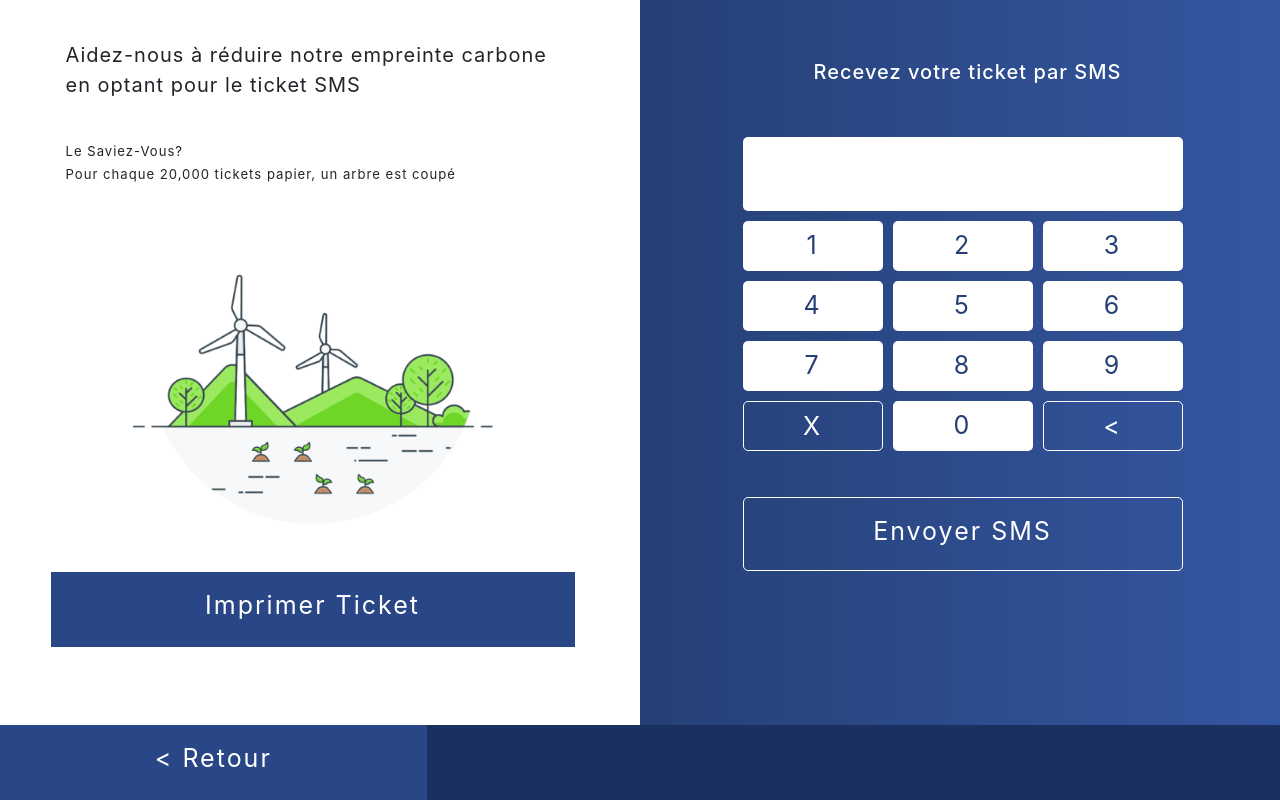
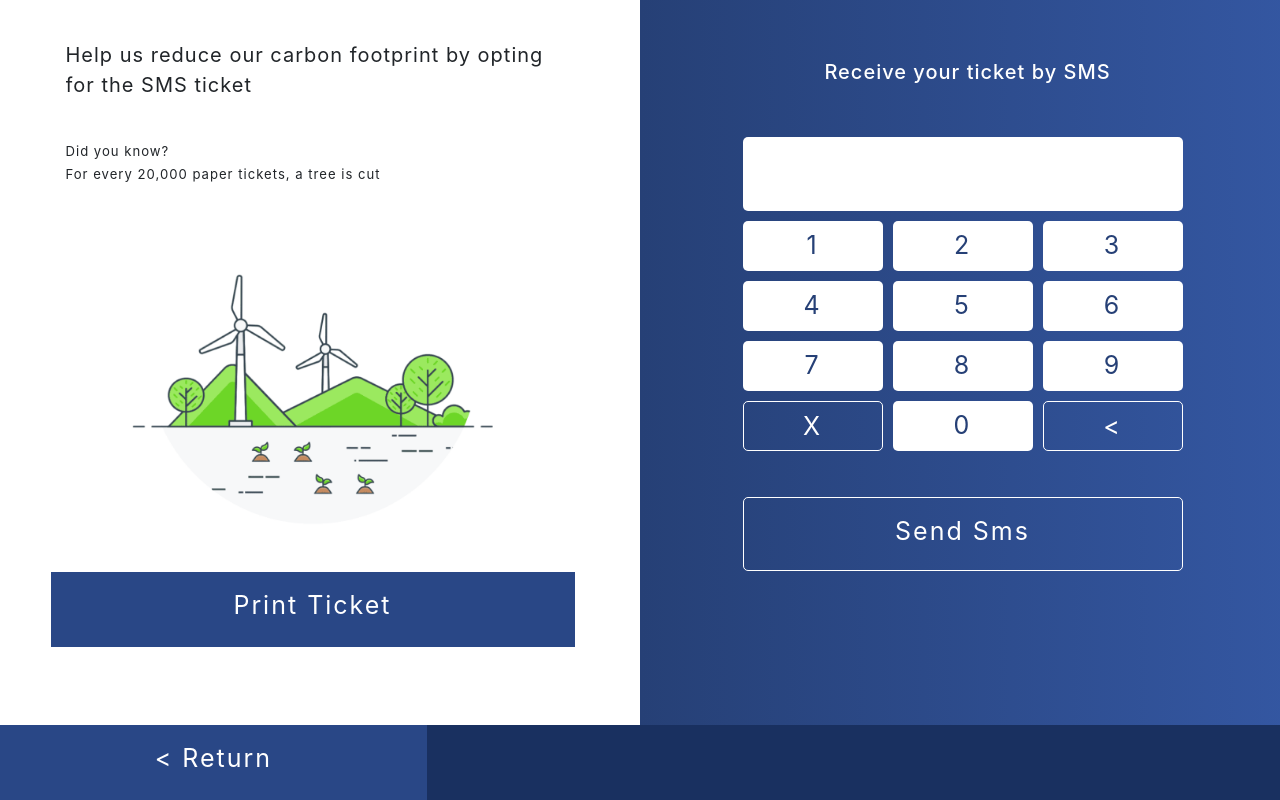
Before and after one commit to walidsamoud/Kiosk, a Vue app: page /ticket in a window 1280 px wide. Built offline with nearby package versions, Linux system fonts and the light colour scheme; no server answers.

Commit message:
changes in language

```diff
--- a/package.json
+++ b/package.json
@@ -18,6 +18,7 @@
     "@vue/composition-api": "*",
     "bootstrap": "^4.6.0",
     "bootstrap-vue": "^2.21.2",
+    "cache-loader": "^4.1.0",
     "core-js": "^3.6.5",
     "css-loader": "^5.2.4",
     "jquery": "^3.6.0",
@@ -39,11 +40,13 @@
     "@vue/cli-plugin-eslint": "~4.5.0",
     "@vue/cli-service": "^4.1.1",
     "babel-eslint": "^10.1.0",
+    "chokidar": "^2.1.8",
     "eslint": "^6.7.2",
     "eslint-plugin-vue": "^6.2.2",
     "postcss": "^8.2.12",
     "postcss-loader": "^5.2.0",
-    "vue-template-compiler": "^2.6.11"
+    "vue-template-compiler": "^2.6.11",
+    "webpack": "^4.0.0"
   },
   "eslintConfig": {
     "root": true,
--- a/src/components/Dial/Dial.vue
+++ b/src/components/Dial/Dial.vue
@@ -51,7 +51,7 @@
             </div>
              <div class="row envoyer_sms">
                 <div class="col">
-                    <DialButton name="Envoyer SMS" theme="outline" size="medium" hover="true" @click="$emit('submit')"></DialButton>
+                    <DialButton :name="$t('Ticket.SendSms')" theme="outline" size="medium" hover="true" @click="$emit('submit')"></DialButton>
                 </div>
             </div>
 
--- a/src/locales/ar.json
+++ b/src/locales/ar.json
@@ -23,6 +23,20 @@
 		"ResetPasswordCode": "رمز إعادة التعيين",
 		"ResetPasswordSubmitButton": "إعادة تعيين كلمة السر",
 		"ResetPasswordTitle": "إعادة تعيين كلمة السر"
+	},
+	"Services":
+	{
+		"Message":"الرجاء تحديد خدمة واحدة أو أكثر",
+		"Next":" التالي >"
+	},
+	"Ticket":{
+		"Message1":"ساعدنا في تقليل بصمتنا الكربونية عن طريق اختيار تذكرة SMS",
+		"Message2":"هل كنت تعلم؟",
+		"Message3":"يتم قطع شجرة مقابل كل 20000 تذكرة ورقية",
+		"PrintTicket" :"طباعة التذكرة",
+		"Return":"< العودة",
+		"Receive":"تلقي تذكرتك عن طريق الرسائل القصيرة SMS",
+		"SendSms":"أرسل رسالة Sms"
 	},
 	"Billing": {
 		"AddBillingMethod": {
--- a/src/locales/en.json
+++ b/src/locales/en.json
@@ -27,10 +27,18 @@
 		"ResetPasswordSubmitButton": "Reset Password",
 		"ResetPasswordTitle": "Reset Password"
 	},
-	"Services":
-	{
+	"Services":{
 		"Message":"Please select one or more services",
 		"Next":"Next >"
+	},
+	"Ticket":{
+		"Message1":"Help us reduce our carbon footprint by opting for the SMS ticket",
+		"Message2":"Did you know?",
+		"Message3":"For every 20,000 paper tickets, a tree is cut",
+		"PrintTicket" :"Print Ticket",
+		"Return":"< Return",
+		"Receive":"Receive your ticket by SMS",
+		"SendSms":"Send Sms"
 	},
 	"Billing": {
 		"AddBillingMethod": {
--- a/src/locales/fr.json
+++ b/src/locales/fr.json
@@ -31,6 +31,17 @@
 	{
 		"Message":"Veuillez sélectionner un ou plusieurs services",
 		"Next":"Suivant >"
+	},
+	"Ticket":{
+		"Message1":"Aidez-nous à réduire notre empreinte carbone en optant pour le ticket SMS",
+		"Message2":"Le Saviez-Vous?",
+		"Message3":"Pour chaque 20,000 tickets papier, un arbre est coupé",
+		"PrintTicket" :"Imprimer Ticket",
+		"Return":"< Retour",
+		"Receive":"Recevez votre ticket par SMS",
+		"SendSms":"Envoyer Sms"
+
+
 	},
 	"Billing": {
 		"AddBillingMethod": {
--- a/src/views/kiosk/Ticket.vue
+++ b/src/views/kiosk/Ticket.vue
@@ -3,10 +3,10 @@
         <div class="row ticketDiv">
           <div class="col leftSide">
             <div class="container">
-              <p>Aidez-nous à réduire notre empreinte carbone en optant pour le ticket SMS</p>
+              <p>{{$t('Ticket.Message1')}}</p>
               <div class="small">
-                <small> Le Saviez-Vous? </small><br>
-                <small> Pour chaque 20,000 tickets papier, un arbre est coupé</small>
+                <small>{{$t('Ticket.Message2')}}</small><br>
+                <small> {{$t('Ticket.Message3')}}</small>
               </div>
 
               <div class="imageDiv">
@@ -15,7 +15,7 @@
 
               <div class="row print_ticket">
                 <div class="col">
-                  <LbrxButton name="Imprimer Ticket" size="medium" theme="light" hover="true" href="services"></LbrxButton>
+                  <LbrxButton :name="$t('Ticket.PrintTicket')" size="medium" theme="light" hover="true" href="services"></LbrxButton>
                 </div>
               </div>
 
@@ -23,7 +23,7 @@
           </div>
           <div class="col rightSide">
             <div class="container">
-              <h5 class="right_header">Recevez votre ticket par SMS</h5>
+              <h5 class="right_header">{{$t('Ticket.Receive')}}</h5>
             </div>
 
             <div class="dialDiv">
@@ -33,7 +33,7 @@
         </div>
         <div class="row bottom-btns">
             <div class="col">
-                <LbrxButton name="< Retour" size="medium" theme="light" hover="true" href="services"></LbrxButton>
+                <LbrxButton :name="$t('Ticket.Return')" size="medium" theme="light" hover="true" href="services"></LbrxButton>
             </div>
             <div class="col">
                 <LbrxButton name="" size="medium" theme="dark" hover="false" href="#"></LbrxButton>
```
Also changed, not shown: 1 other file (tests, documents, lock files or other folders).
